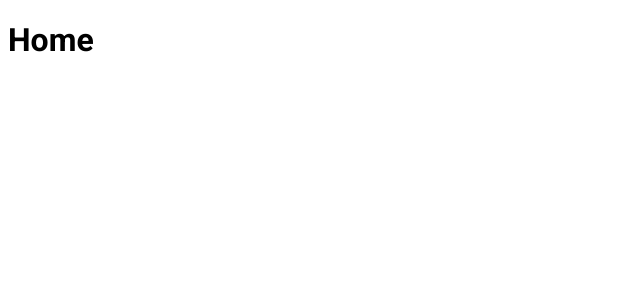
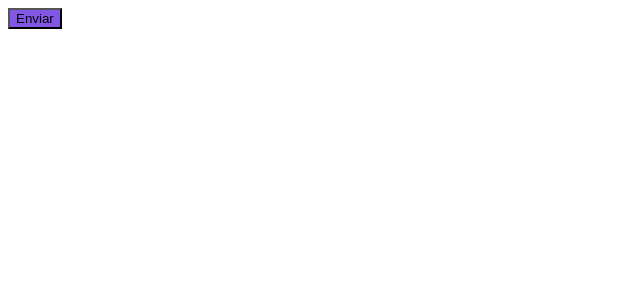
Before and after one commit to raphaeljcm/ignite-shop, a Next.js app: page / in a window 1280 px wide. Shown: the top 300 px of the page, without its empty margins (0-640 px from the left). Built offline with nearby package versions, Linux system fonts and the light colour scheme.

Commit message:
build: installing and setting stitches up

```diff
--- a/package.json
+++ b/package.json
@@ -9,6 +9,7 @@
     "lint": "next lint"
   },
   "dependencies": {
+    "@stitches/react": "^1.2.8",
     "@types/node": "18.16.2",
     "@types/react": "18.2.0",
     "@types/react-dom": "18.2.1",
--- a/src/pages/_document.tsx
+++ b/src/pages/_document.tsx
@@ -1,9 +1,12 @@
+import { getCssText } from '@/styles'
 import { Html, Head, Main, NextScript } from 'next/document'
 
 export default function Document() {
   return (
     <Html lang="pt-BR">
-      <Head />
+      <Head>
+        <style id="stitches" dangerouslySetInnerHTML={{ __html: getCssText() }} />
+      </Head>
       <body>
         <Main />
         <NextScript />
--- a/src/pages/index.tsx
+++ b/src/pages/index.tsx
@@ -1,5 +1,10 @@
+import { styled } from "@/styles"
+
+const Button = styled('button', {
+  backgroundColor: '$rocketseat'
+})
+
 export default function Home() {
   return (
-   <h1>Home</h1>
-  )
-}
+   <Button>Enviar</Button>
+)}
--- /dev/null
+++ b/src/styles/index.ts
@@ -0,0 +1,18 @@
+import { createStitches } from "@stitches/react";
+
+export const {
+  config,
+  theme,
+  styled,
+  globalCss,
+  keyframes,
+  getCssText,
+  createTheme,
+  css
+} = createStitches({
+  theme: {
+    colors: {
+      rocketseat: '#8257e6'
+    } as const,
+  }
+})
```
Also changed, not shown: 1 other file (tests, documents, lock files or other folders).
